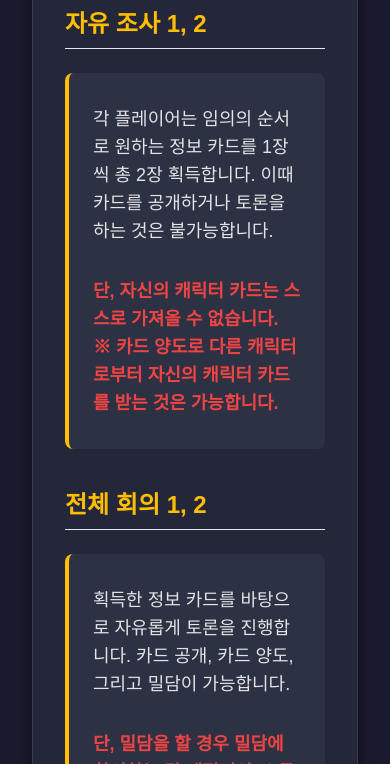
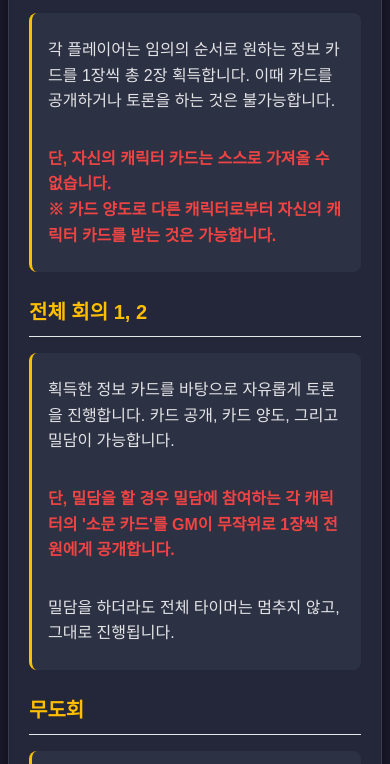
Before and after one commit to cotntailg/Murder-tenmetsu, a plain HTML site: page preparation/phase_explanation.html in a window 390 px wide. Shown: the part 133-897 px from the top of the page. Drawn offline with nearby package versions, Linux system fonts and the light colour scheme; a web font is replaced by a local one.

Commit message:
Update phase_explanation.html
모바일 최적화

```diff
--- a/preparation/phase_explanation.html
+++ b/preparation/phase_explanation.html
@@ -57,6 +57,45 @@
             color: #EF4444; /* Tailwind red-500 */
             font-weight: 700;
         }
+        /* 모바일 최적화 미디어 쿼리 */
+@media (max-width: 768px) {
+    body {
+        padding: 10px 0; /* 상하 여백 최소화 */
+    }
+
+    .p-8 {
+        padding: 0.5rem !important; /* body의 기본 패딩 제거 */
+    }
+
+    .main-container {
+        padding: 1.25rem !important; /* 내부 여백 축소 */
+        border-radius: 4px; /* 테두리 곡률을 줄여 공간 확보 */
+    }
+
+    .phase-title {
+        font-size: 1.25rem !important; /* 제목 크기 축소 */
+        margin-bottom: 1rem;
+    }
+
+    .phase-box {
+        padding: 1rem; /* 내부 패딩 축소 */
+        border-left-width: 3px; /* 왼쪽 테두리 얇게 */
+        margin-bottom: 1.5rem;
+    }
+
+    .rule-item {
+        font-size: 1rem; /* 글자 크기 최적화 */
+        line-height: 1.6;
+    }
+
+    section.mb-10 {
+        margin-bottom: 1.5rem !important; /* 섹션 간격 축소 */
+    }
+
+    header.mb-10 {
+        margin-bottom: 1.5rem !important;
+    }
+}
     </style>
 </head>
 <body class="p-8">
```
